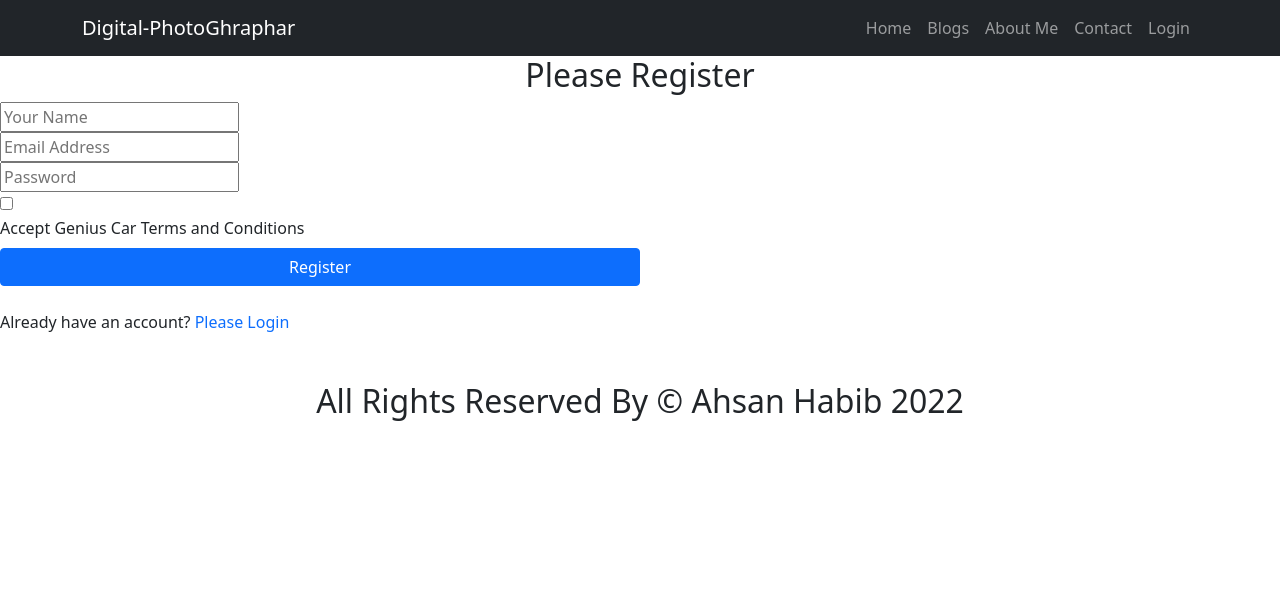
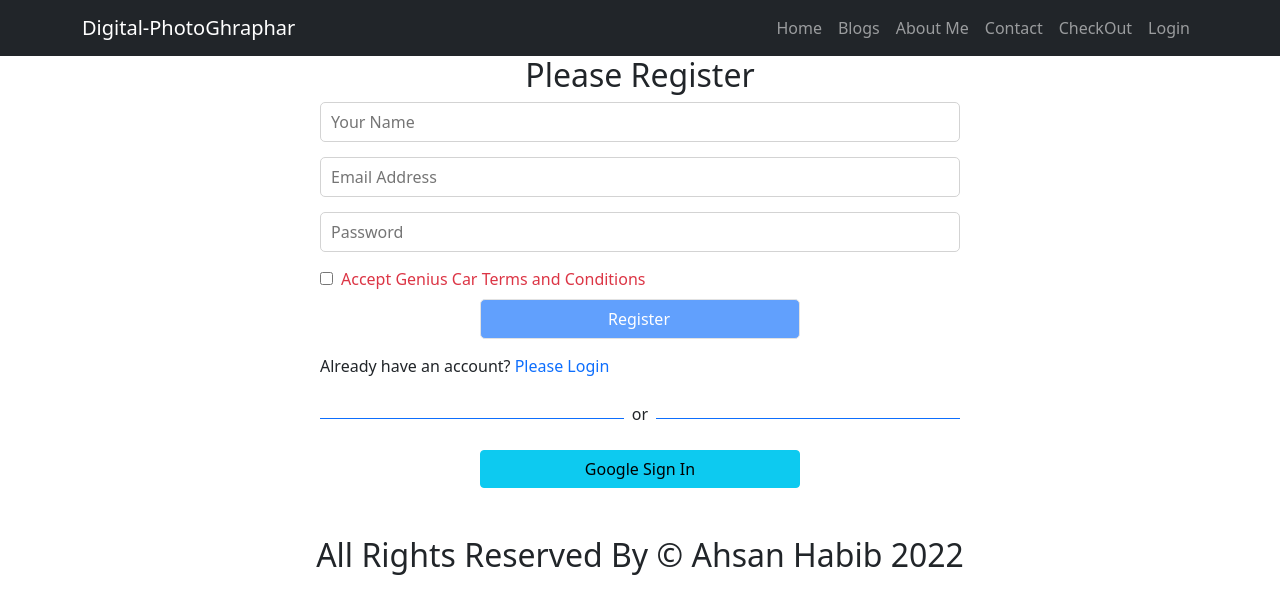
Before and after one commit to Ahsan855/Digital-PhotoGraphy, a React (Create React App) app: page /register in a window 1280 px wide. Shown: the top 614 px of the page. Built offline with nearby package versions, Linux system fonts and the light colour scheme; no server answers.

Commit message:
service done alhamdulillah checkout

```diff
--- a/src/App.js
+++ b/src/App.js
@@ -19,9 +19,10 @@ function App() {
       <Header />
       <Routes>
         <Route path="/" element={<Home />} />
+        <Route path="/home" element={<Home />} />
         <Route path="/about" element={<About />} />
         <Route
-          path="/checkOut"
+          path="/checkout"
           element={
             <RequireAuth>
               <CheckOut />
--- a/src/Pages/Login/Login.js
+++ b/src/Pages/Login/Login.js
@@ -1,36 +1,109 @@
-import { Button, Form } from "react-bootstrap";
-import { Link } from "react-router-dom";
+import React, { useRef } from 'react';
+import { Button, Form, ToastContainer } from 'react-bootstrap';
+import { useSendPasswordResetEmail, useSignInWithEmailAndPassword } from 'react-firebase-hooks/auth';
+import { Link, useLocation, useNavigate } from 'react-router-dom';
+import auth from '../../firebase.init';
+import Loading from '../Shared/Loading/Loading';
+import SocialLogin from './SocialLogin/SocialLogin';
 
 const Login = () => {
+    // const emailRef = useRef('');
+    // const passwordRef = useRef('');
+    // const navigate = useNavigate();
+    // const location = useLocation();
+
+    // let from = location.state?.from?.pathname || "/";
+    // let errorElement;
+    // const [
+    //     signInWithEmailAndPassword,
+    //     user,
+    //     loading,
+    //     error,
+    // ] = useSignInWithEmailAndPassword(auth);
+
+    // const [sendPasswordResetEmail, sending] = useSendPasswordResetEmail(auth);
+
+    // if (loading || sending) {
+    //     return <Loading></Loading>
+    // }
+
+    // if (user) {
+    //     navigate(from, { replace: true });
+    // }
+
+    // if (error) {
+    //     errorElement = <p className='text-danger'>Error: {error?.message}</p>
+    // }
+
+    // const handleSubmit = event => {
+    //     event.preventDefault();
+    //     const email = emailRef.current.value;
+    //     const password = passwordRef.current.value;
+
+    //     signInWithEmailAndPassword(email, password);
+    // }
+
+    // const navigateRegister = event => {
+    //     navigate('/register');
+    // }
+
+    // const resetPassword = async () => {
+    //     const email = emailRef.current.value;
+    //     if (email) {
+    //         await sendPasswordResetEmail(email);
+    //         // toast('Sent email');
+    //     }
+    //     else{
+    //         // toast('please enter your email address');
+    //     }
+    // }
+    const [signInWithEmailAndPassword, user, loading, error] =
+    useSignInWithEmailAndPassword(auth);
+  const navigate = useNavigate();
+
+  // const handleForgotPassword = (event) => {};
+
+  const emailRef = useRef("");
+  const passwordRef = useRef("");
+
+  const handleSubmit = (event) => {
+    event.preventDefault();
+    const email = emailRef.current.value;
+    const password = passwordRef.current.value;
+
+    signInWithEmailAndPassword(email, password);
+  };
+  if (user) {
+    navigate("/home");
+  }
+
+  let errorElement;
+
+  if (error) {
+    errorElement = <p className="text-danger"> Error {error?.message}</p>;
+  } else {
+    errorElement = "";
+  }
+
     return (
-    <div className="container w-50 mx-auto">
-      <h2 className="text-primary text-center mt-2">Please Login</h2>
-      <Form>
+        <div className='container w-50 mx-auto'>
+            <h2 className='text-primary text-center mt-2'>Please Login</h2>
+            <Form onSubmit={handleSubmit}>
                 <Form.Group className="mb-3" controlId="formBasicEmail">
-          <Form.Control type="email" placeholder="Enter email" required />
+                    <Form.Control ref={emailRef} type="email" placeholder="Enter email" required />
                 </Form.Group>
                 <Form.Group className="mb-3" controlId="formBasicPassword">
-          <Form.Control type="password" placeholder="Password" required />
+                    <Form.Control ref={passwordRef} type="password" placeholder="Password" required />
                 </Form.Group>
                 <Button variant="primary w-50 mx-auto d-block mb-2" type="submit">
                     Login
                 </Button>
             </Form>
-      <p>
-        New to Genius Car?{" "}
-        <Link
-          to="/register"
-          className="text-primary pe-auto text-decoration-none"
-        >
-          Please Register
-        </Link>{" "}
-      </p>
-      <p>
-        Forget Password?{" "}
-        <button className="btn btn-link text-primary pe-auto text-decoration-none">
-          Reset Password
-        </button>{" "}
-      </p>
+            {errorElement}
+            <p>New to Genius Car? <Link to="/register" className='text-primary pe-auto text-decoration-none'>Please Register</Link> </p>
+            <p>Forget Password? <button className='btn btn-link text-primary pe-auto text-decoration-none'>Reset Password</button> </p>
+            <SocialLogin></SocialLogin>
+            <ToastContainer />
         </div>
     );
 };
--- /dev/null
+++ b/src/Pages/Login/Register/Register.css
@@ -0,0 +1,14 @@
+.register-form{
+    margin: 0 auto;
+    width: 50%;
+}
+.register-form input:not([type=checkbox]){
+    display: block;
+    width: 100%;
+    height: 40px;
+    border-radius: 5px;
+    border: 1px solid lightgray;
+    padding-left: 10px;
+    font-size: 16px;
+    margin-bottom: 15px;
+}
--- a/src/Pages/Login/Register/Register.js
+++ b/src/Pages/Login/Register/Register.js
@@ -1,61 +1,68 @@
-import { Link } from 'react-router-dom';
+import React, { useState } from 'react';
+import { Link, useNavigate } from 'react-router-dom';
+import { useCreateUserWithEmailAndPassword, useUpdateProfile } from 'react-firebase-hooks/auth';
+import './Register.css';
+import auth from '../../../firebase.init';
+import Loading from '../../Shared/Loading/Loading';
+import SocialLogin from '../SocialLogin/SocialLogin';
 
 const Register = () => {
-    // const [agree, setAgree] = useState(false);
-    // const [
-    //     createUserWithEmailAndPassword,
-    //     user,
-    //     loading,
-    //     error,
-    // ] = useCreateUserWithEmailAndPassword(auth, {sendEmailVerification: true});
-    // const [updateProfile, updating, updateError] = useUpdateProfile(auth);
+    const [agree, setAgree] = useState(false);
+    const [
+        createUserWithEmailAndPassword,
+        user,
+        loading,
+        error,
+    ] = useCreateUserWithEmailAndPassword(auth, {sendEmailVerification: true});
+    const [updateProfile, updating, updateError] = useUpdateProfile(auth);
 
-    // const navigate = useNavigate();
+    const navigate = useNavigate();
 
-    // const navigateLogin = () => {
-    //     navigate('/login');
-    // }
+    const navigateLogin = () => {
+        navigate('/login');
+    }
 
-    // if(loading || updating){
-    //     return <Loading></Loading>
-    // }
+    if(loading || updating){
+        return <Loading></Loading>
+    }
 
-    // if (user) {
-    //  console.log('user', user);
-    // }
+    if (user) {
+     console.log('user', user);
+    }
 
-    // const handleRegister = async (event) => {
-    //     event.preventDefault();
-    //     const name = event.target.name.value;
-    //     const email = event.target.email.value;
-    //     const password = event.target.password.value;
-    //     // const agree = event.target.terms.checked;
+    const handleRegister = async (event) => {
+        event.preventDefault();
+        const name = event.target.name.value;
+        const email = event.target.email.value;
+        const password = event.target.password.value;
+        // const agree = event.target.terms.checked;
 
-    //     await createUserWithEmailAndPassword(email, password);
-    //     await updateProfile({ displayName: name });
-    //     console.log('Updated profile');
-    //     navigate('/home');
-    // }
+        await createUserWithEmailAndPassword(email, password);
+        await updateProfile({ displayName: name });
+        console.log('Updated profile');
+        navigate('/home');
+    }
 
     return (
         <div className='register-form'>
             <h2 style={{ textAlign: 'center' }}>Please Register</h2>
-            <form>
-                <input type="text" name="name" id="" placeholder='Your Name' /><br />
+            <form onSubmit={handleRegister}>
+                <input type="text" name="name" id="" placeholder='Your Name' />
 
-                <input type="email" name="email" id="" placeholder='Email Address' required /><br />
+                <input type="email" name="email" id="" placeholder='Email Address' required />
 
-
-                <input type="password" name="password" id="" placeholder='Password' required /><br />
-                <input  type="checkbox" name="terms" id="terms" /><br />
+                <input type="password" name="password" id="" placeholder='Password' required />
+                <input onClick={() => setAgree(!agree)} type="checkbox" name="terms" id="terms" />
                 {/* <label className={agree ? 'ps-2': 'ps-2 text-danger'} htmlFor="terms">Accept Genius Car Terms and Conditions</label> */}
-                <label htmlFor="terms">Accept Genius Car Terms and Conditions</label> <br />
+                <label className={`ps-2 ${agree ? '' : 'text-danger'}`} htmlFor="terms">Accept Genius Car Terms and Conditions</label>
                 <input
+                    disabled={!agree}
                     className='w-50 mx-auto btn btn-primary mt-2'
                     type="submit"
                     value="Register" />
-            </form><br/>
-            <p>Already have an account? <Link to="/login" className='text-primary pe-auto text-decoration-none'>Please Login</Link> </p>
+            </form>
+            <p>Already have an account? <Link to="/login" className='text-primary pe-auto text-decoration-none' onClick={navigateLogin}>Please Login</Link> </p>
+            <SocialLogin></SocialLogin>
         </div>
     );
 };
--- a/src/Pages/Login/SocialLogin/SocialLogin.js
+++ b/src/Pages/Login/SocialLogin/SocialLogin.js
@@ -1,61 +1,46 @@
-// import React from 'react';
-// import google from '../../../../images/social/google.png';
-// import facebook from '../../../../images/social/facebook.png';
-// import github from '../../../../images/social/github.png';
-// import { useSignInWithGithub, useSignInWithGoogle } from 'react-firebase-hooks/auth';
+import React from 'react';
+import { useSignInWithGithub, useSignInWithGoogle } from 'react-firebase-hooks/auth';
+import { useNavigate } from 'react-router-dom';
+import auth from '../../../firebase.init';
+import Loading from '../../Shared/Loading/Loading';
 
-// import { useNavigate } from 'react-router-dom';
-// import Loading from '../../Shared/Loading/Loading';
-// import auth from '../../../firebase.init';
+const SocialLogin = () => {
+    const [signInWithGoogle, user, loading, error] = useSignInWithGoogle(auth);
+    const [signInWithGithub, user1, loading1, error1] = useSignInWithGithub(auth);
+    const navigate = useNavigate();
 
+    let errorElement;
 
-// const SocialLogin = () => {
-//     const [signInWithGoogle, user, loading, error] = useSignInWithGoogle(auth);
-//     const [signInWithGithub, user1, loading1, error1] = useSignInWithGithub(auth);
-//     const navigate = useNavigate();
+    if(loading || loading1){
+        return <Loading></Loading>
+    }
 
-//     let errorElement;
+    if (error || error1) {
+        errorElement = <p className='text-danger'>Error: {error?.message} {error1?.message}</p>
+    }
 
-//     if(loading || loading1){
-//         return <Loading></Loading>
-//     }
+    if (user || user1) {
+        navigate('/');
+    }
 
-//     if (error || error1) {
-//         errorElement = <p className='text-danger'>Error: {error?.message} {error1?.message}</p>
-//     }
+    return (
+        <div>
+            <div className='d-flex align-items-center'>
+                <div style={{ height: '1px' }} className='bg-primary w-50'></div>
+                <p className='mt-2 px-2'>or</p>
+                <div style={{ height: '1px' }} className='bg-primary w-50'></div>
+            </div>
+            {errorElement}
+            <div className=''>
+                <button
+                    onClick={() => signInWithGoogle()}
+                    className='btn btn-info w-50 d-block mx-auto my-2'>
+                    {/* <img style={{ width: '30px' }} src={google} alt="" /> */}
+                    <span className='px-2'>Google Sign In</span>
+                </button>
+            </div>
+        </div>
+    );
+};
 
-//     if (user || user1) {
-//         navigate('/home');
-//     }
-
-//     return (
-//         <div>
-//             <div className='d-flex align-items-center'>
-//                 <div style={{ height: '1px' }} className='bg-primary w-50'></div>
-//                 <p className='mt-2 px-2'>or</p>
-//                 <div style={{ height: '1px' }} className='bg-primary w-50'></div>
-//             </div>
-//             {errorElement}
-//             <div className=''>
-//                 <button
-//                     onClick={() => signInWithGoogle()}
-//                     className='btn btn-info w-50 d-block mx-auto my-2'>
-//                     <img style={{ width: '30px' }} src={google} alt="" />
-//                     <span className='px-2'>Google Sign In</span>
-//                 </button>
-//                 <button className='btn btn-info w-50 d-block mx-auto my-2'>
-//                     <img style={{ width: '30px' }} src={facebook} alt="" />
-//                     <span className='px-2'>Facebook Sign In</span>
-//                 </button>
-//                 <button
-//                     onClick={() => signInWithGithub()}
-//                     className='btn btn-info w-50 d-block mx-auto'>
-//                     <img style={{ width: '30px' }} src={github} alt="" />
-//                     <span className='px-2'>Github Sign In</span>
-//                 </button>
-//             </div>
-//         </div>
-//     );
-// };
-
-// export default SocialLogin;
+export default SocialLogin;
--- a/src/Pages/Shared/Header/Header.js
+++ b/src/Pages/Shared/Header/Header.js
@@ -1,13 +1,20 @@
+import { signOut } from "firebase/auth";
 import React from "react";
-import { Container, Nav, Navbar } from "react-bootstrap";
+import { Button, Container, Nav, Navbar } from "react-bootstrap";
+import { useAuthState } from "react-firebase-hooks/auth";
 import { Link } from "react-router-dom";
+import auth from "../../../firebase.init";
 
 const Header = () => {
+  const [user, loading, error] = useAuthState(auth);
+  const userLogOut = () => {
+    signOut(auth);
+  };
   return (
     <div>
       <Navbar collapseOnSelect expand="lg" bg="dark" variant="dark">
         <Container>
-          <Navbar.Brand href="#home">Digital-PhotoGhraphar</Navbar.Brand>
+          <Navbar.Brand as={Link} to="/">Digital-PhotoGhraphar</Navbar.Brand>
           <Navbar.Toggle aria-controls="responsive-navbar-nav" />
           <Navbar.Collapse id="responsive-navbar-nav">
             <Nav className="ms-auto">
@@ -15,7 +22,16 @@ const Header = () => {
               <Nav.Link as={Link} to="/blog">Blogs</Nav.Link>
               <Nav.Link as={Link} to="/about">About Me</Nav.Link>
               <Nav.Link as={Link} to="/contact">Contact</Nav.Link>
-              <Nav.Link as={Link} to="/login">Login</Nav.Link>
+              <Nav.Link as={Link} to="/checkout">CheckOut</Nav.Link>
+              {user ? (
+                <Button onClick={userLogOut}>
+                  LogOut
+                </Button>
+              ) : (
+                <Nav.Link as={Link} to="/login">
+                  Login
+                </Nav.Link>
+              )}
             </Nav>
           </Navbar.Collapse>
         </Container>
```
Also changed, not shown: src/Pages/ReqierAuth/RequireAuth.js (+17 -17 lines), src/Pages/Service/Service.js (+3 -6 lines), 1 other file (tests, documents, lock files or other folders). Lines whose indentation alone changed are shown as unchanged.
